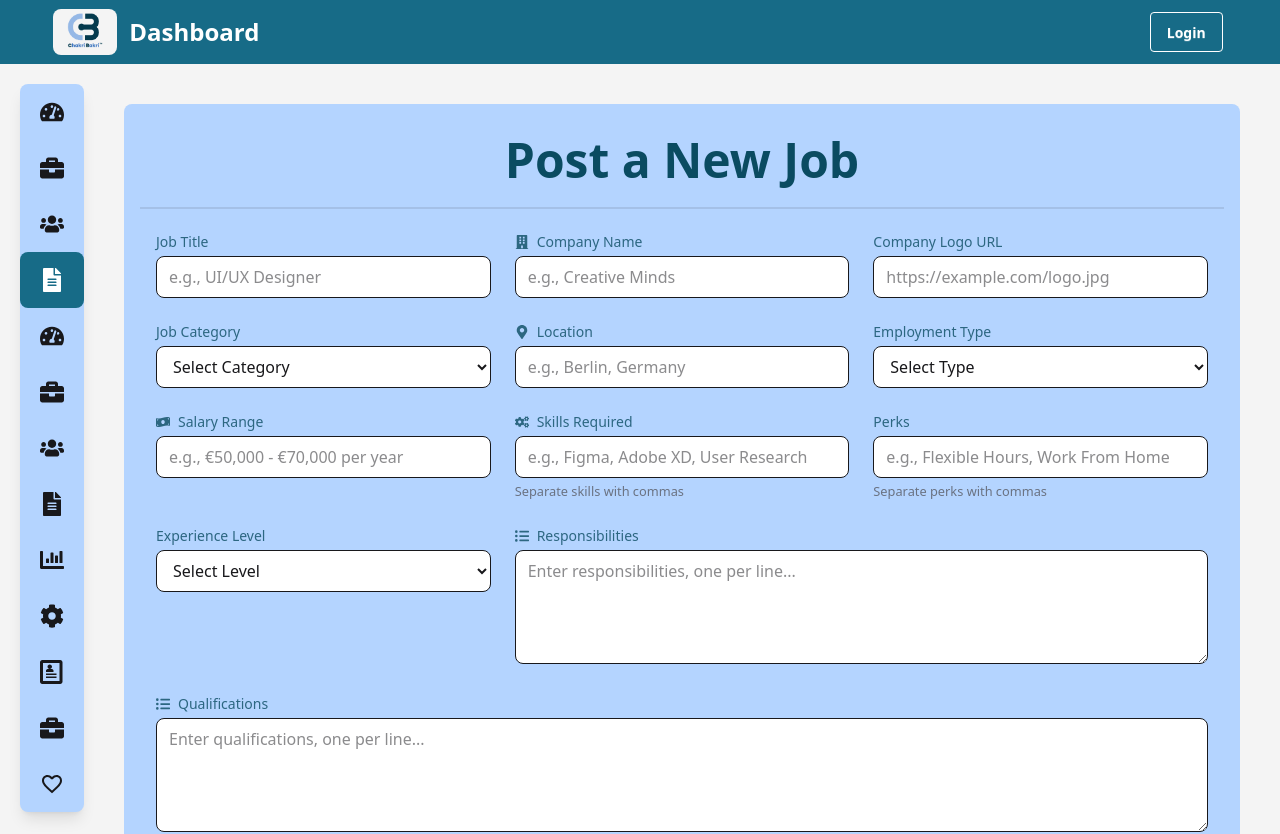
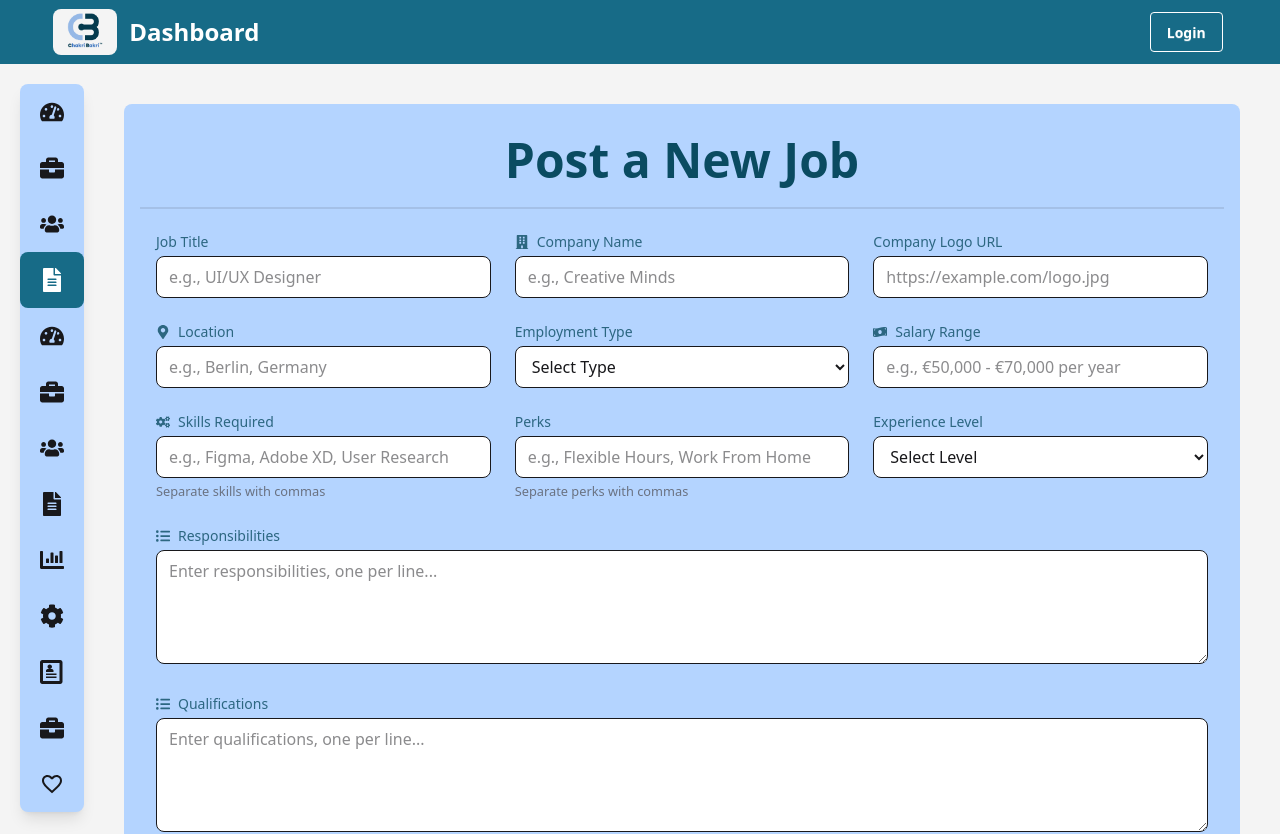
Before and after one commit to Motiur-Rahman-Dhrubo/Cakri-Bakri, a React (Vite) app: page /dashboard/post-job in a window 1280 px wide. Shown: the top 834 px of the page. Built offline with nearby package versions, Linux system fonts and the light colour scheme; no server answers.

Commit message:
successfully set job alert to send job seeker with email complete

```diff
--- a/src/hooks/useAxiosPublic.jsx
+++ b/src/hooks/useAxiosPublic.jsx
@@ -1,7 +1,7 @@
 import axios from 'axios'
 import React from 'react'
 const axiosPublic = axios.create({
-    baseURL: 'http://localhost:5000',withCredentials: true
+    baseURL: `${import.meta.env.VITE_SERVER_API_URL}`,withCredentials: true
 })
 export default function useAxiosPublic() {
   return axiosPublic
--- a/src/hooks/useAxiosSecure.jsx
+++ b/src/hooks/useAxiosSecure.jsx
@@ -3,7 +3,7 @@ import { AuthContext } from '../providers/AuthProvider'
 import { useNavigate } from 'react-router'
 import axios from 'axios'
 const axiosSecure = axios.create({
-    baseURL:'http://localhost:5000',withCredentials: true
+    baseURL:`${import.meta.env.VITE_SERVER_API_URL}`,withCredentials: true
 })
 export default function useAxiosSecure() {
     const {logout} =useContext(AuthContext)
--- a/src/pages/DashboardPages/JobPublisher/PostJob.jsx
+++ b/src/pages/DashboardPages/JobPublisher/PostJob.jsx
@@ -18,7 +18,6 @@ export default function PostJob() {
       logo: "",
       rating: 0,
     },
-    category: "",
     location: "",
     employmentType: "",
     salary: "",
@@ -70,6 +69,94 @@ export default function PostJob() {
     }
   };
 
+  // generate html email content
+  const generateEmailContent = (formData) => {
+    return `
+      <!DOCTYPE html>
+      <html lang="en">
+        <head>
+          <meta charset="utf-8" />
+          <meta name="viewport" content="width=device-width, initial-scale=1" />
+          <title>Job Alert: ${formData.title}</title>
+          <style>
+            @media only screen and (max-width: 600px) {
+              .container { width: 100% !important; }
+              .button { padding: 10px 20px !important; font-size: 14px !important; }
+            }
+          </style>
+        </head>
+        <body style="font-family: Arial, Helvetica, sans-serif; margin: 0; padding: 0; background-color: #f4f4f4;">
+          <table role="presentation" width="100%" cellspacing="0" cellpadding="0" style="max-width: 600px; margin: 20px auto; background-color: #ffffff; border-radius: 8px; box-shadow: 0 4px 8px rgba(0,0,0,0.1);">
+            <!-- Header -->
+            <tr>
+              <td style="padding: 20px; text-align: center; background-color: #007bff; border-radius: 8px 8px 0 0;">
+                <a href="https://cakribakri.com" style="text-decoration: none;">
+                  <img
+                    src="https://i.ibb.co/s9TkMXm8/CB-logo.png"
+                    alt="Cakribakri Logo"
+                    style="max-width: 100px; height: auto;"
+                  />
+                </a>
+              </td>
+            </tr>
+            <!-- Body -->
+            <tr>
+              <td style="padding: 30px; text-align: left;">
+                <h3 style="font-size: 24px; color: #333333; margin: 0 0 20px; font-weight: 600;">
+                  New Job Alert: ${formData.title}
+                </h3>
+                <p style="font-size: 16px; color: #666666; margin: 0 0 20px;">
+                  A new job opportunity has been posted that matches your interests.
+                </p>
+                <!-- Company Info -->
+                <table role="presentation" style="width: 100%; margin-bottom: 20px;">
+                  <tr>
+                    <td style="vertical-align: middle; padding-right: 15px;">
+                      <img
+                        src="${formData.company.logo}"
+                        alt="${formData.company.name} Logo"
+                        style="max-width: 60px; height: auto; border-radius: 4px;"
+                      />
+                    </td>
+                    <td style="vertical-align: middle;">
+                      <p style="font-size: 18px; color: #333333; margin: 0; font-weight: 500;">
+                        ${formData.title}
+                      </p>
+                      <p style="font-size: 16px; color: #666666; margin: 5px 0 0;">
+                        ${formData.company.name} • ${formData.employmentType}
+                      </p>
+                    </td>
+                  </tr>
+                </table>
+                <!-- CTA Button -->
+                <div style="text-align: center; margin: 30px 0;">
+                  <a
+                    href="https://cakribakri.com/all-jobs"
+                    style="display: inline-block; padding: 14px 30px; font-size: 16px; color: #ffffff; background-color: #28a745; text-decoration: none; border-radius: 6px; font-weight: 500;"
+                    class="button"
+                  >
+                    View All Jobs
+                  </a>
+                </div>
+              </td>
+            </tr>
+            <!-- Footer -->
+            <tr>
+              <td style="padding: 20px; text-align: center; background-color: #f1f1f1; border-radius: 0 0 8px 8px; font-size: 14px; color: #888888;">
+                <p style="margin: 0;">
+                  You received this email because you subscribed to job alerts on <a href="https://cakribakri.com" style="color: #007bff; text-decoration: none;">Cakribakri</a>.
+                </p>
+                <p style="margin: 10px 0 0;">
+                  <a href="https://cakribakri.com/unsubscribe" style="color: #007bff; text-decoration: none;">Unsubscribe</a> • All rights reserved © 2024 Cakribakri
+                </p>
+              </td>
+            </tr>
+          </table>
+        </body>
+      </html>
+    `;
+  };
+
   // Handle form submission
   const handlePostJob = async (e) => {
     e.preventDefault();
@@ -81,6 +168,19 @@ export default function PostJob() {
         formData
       );
       if (data.insertedId) {
+        // email notification send to jobseeker
+        try {
+          const res = await axios.post(
+            `${import.meta.env.VITE_SERVER_API_URL}/send-email`,
+            {
+              subject: `New Job Opportunity: ${formData.title}`,
+              message: generateEmailContent(formData),
+            }
+          );
+          console.log("Email sent successfully", res.data);
+        } catch (error) {
+          console.log(error);
+        }
         Swal.fire({
           title: "Successfully post the job",
           text: "Please scheack the 'All Jobs' page",
@@ -95,7 +195,6 @@ export default function PostJob() {
             logo: "",
             rating: 0,
           },
-          category: "",
           location: "",
           employmentType: "",
           salary: "",
@@ -172,32 +271,6 @@ export default function PostJob() {
               placeholder="https://example.com/logo.jpg"
               className="w-full px-3 py-2 bg-white border rounded-lg focus:outline-none focus:ring-2 focus:ring-cb-primary"
             />
-          </div>
-
-          {/* category */}
-          <div className="col-span-1">
-            <label className="block text-sm font-medium text-cb-secondary/80 mb-1">
-              Job Category
-            </label>
-            <select
-              name="category"
-              value={formData.category}
-              onChange={handleChange}
-              required
-              className="w-full px-3 py-2 bg-white border rounded-lg focus:outline-none focus:ring-2 focus:ring-cb-primary"
-            >
-              <option value="">Select Category</option>
-              <option value="Software Development">Software Development</option>
-              <option value="Design & Creative">Design & Creative</option>
-              <option value="Marketing & Sales">Marketing & Sales</option>
-              <option value="Human Resources">Human Resources</option>
-              <option value="Engineering">Engineering</option>
-              <option value="Healthcare">Healthcare</option>
-              <option value="Education">Education</option>
-              <option value="Advertising & Media">Advertising & Media</option>
-              <option value="Transportation">Transportation</option>
-              <option value="Security Services">Security Services</option>
-            </select>
           </div>
 
           {/* Location */}
@@ -302,7 +375,7 @@ export default function PostJob() {
           </div>
 
           {/* Responsibilities */}
-          <div className="col-span-1 md:col-span-2">
+          <div className="col-span-1 md:col-span-3">
             <label className="block text-sm font-medium text-cb-secondary/80 mb-1 md:flex items-center">
               <FaListUl className="mr-2" /> Responsibilities
             </label>
```
